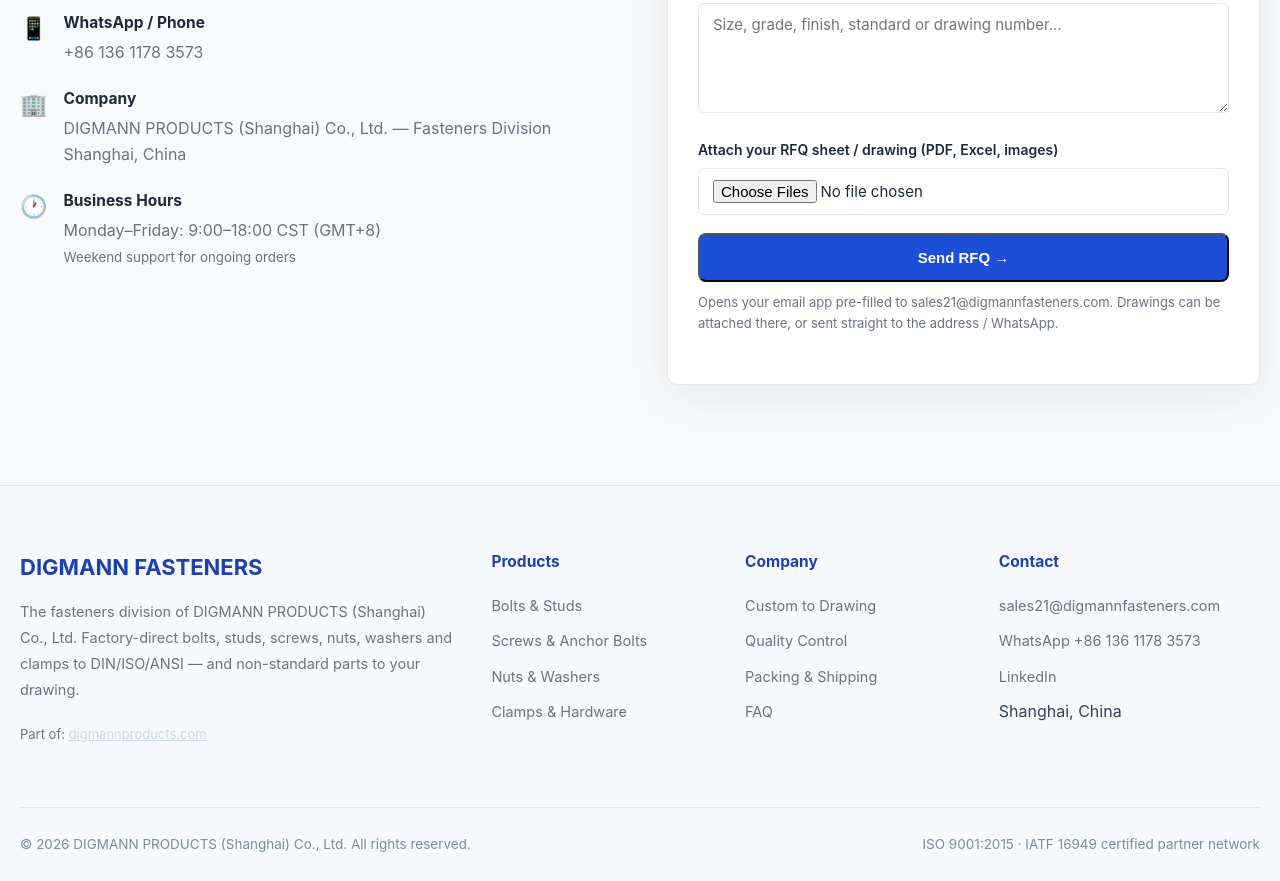
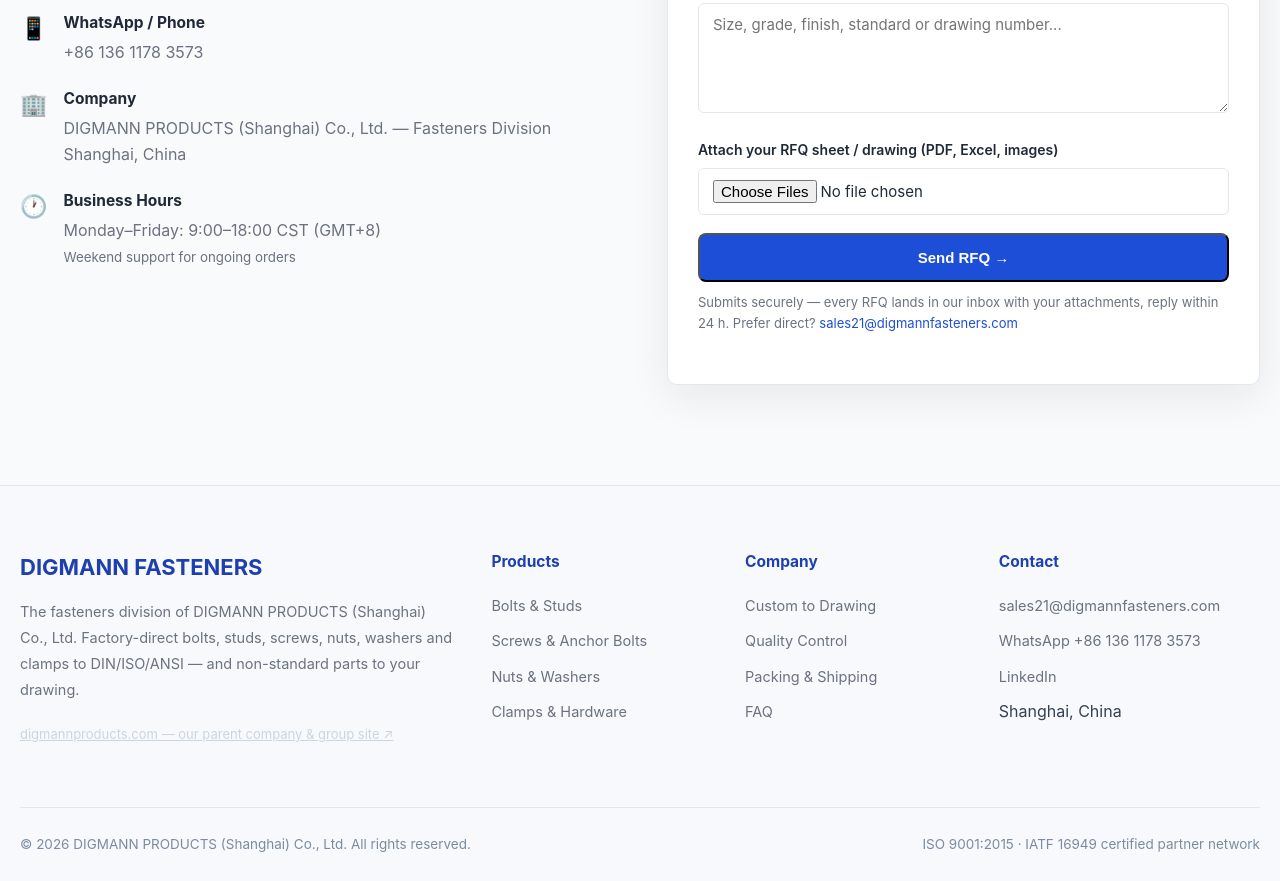
Before and after one commit to qiaofeng125-create/digmannfasteners, a plain HTML site: page index.html in a window 1280 px wide. Shown: the part 10334-11215 px from the top of the page. Drawn offline with Linux system fonts and the light colour scheme.

Commit message:
form hint: reflect real POST-to-inbox flow

```diff
--- a/index.html
+++ b/index.html
@@ -887,7 +887,7 @@
                     <div class="form-group"><label for="fMsg">Specification / drawing notes *</label><textarea id="fMsg" name="message" required placeholder="Size, grade, finish, standard or drawing number..."></textarea></div>
                     <div class="form-group"><label for="fFile">Attach your RFQ sheet / drawing (PDF, Excel, images)</label><input id="fFile" name="attachment" type="file" accept=".pdf,.xlsx,.xls,.doc,.docx,.jpg,.jpeg,.png,.dxf" multiple></div>
                     <button type="submit" class="btn btn-primary" style="width:100%">Send RFQ &#8594;</button>
-                    <p class="form-note">Opens your email app pre-filled to sales21@digmannfasteners.com. Drawings can be attached there, or sent straight to the address / WhatsApp.</p>
+                    <p class="form-note">Submits securely — every RFQ lands in our inbox with your attachments, reply within 24 h. Prefer direct? <a href="mailto:sales21@digmannfasteners.com" style="color:var(--accent);">sales21@digmannfasteners.com</a></p>
                 </form>
             </div>
         </div>
@@ -900,7 +900,7 @@
                 <div class="footer-brand">
                     <h3>DIGMANN FASTENERS</h3>
                     <p>The fasteners division of DIGMANN PRODUCTS (Shanghai) Co., Ltd. Factory-direct bolts, studs, screws, nuts, washers and clamps to DIN/ISO/ANSI &mdash; and non-standard parts to your drawing.</p>
-                    <p style="font-size:13px;">Part of: <a href="https://digmannproducts.com" style="color:#cbd5e1;text-decoration:underline;" rel="noopener">digmannproducts.com</a></p>
+                    <p style="font-size:13px;"><a href="https://digmannproducts.com" style="color:#cbd5e1;text-decoration:underline;" rel="noopener">digmannproducts.com &mdash; our parent company &amp; group site ↗</a></p>
                 </div>
                 <div class="footer-column">
                     <h4>Products</h4>
```
